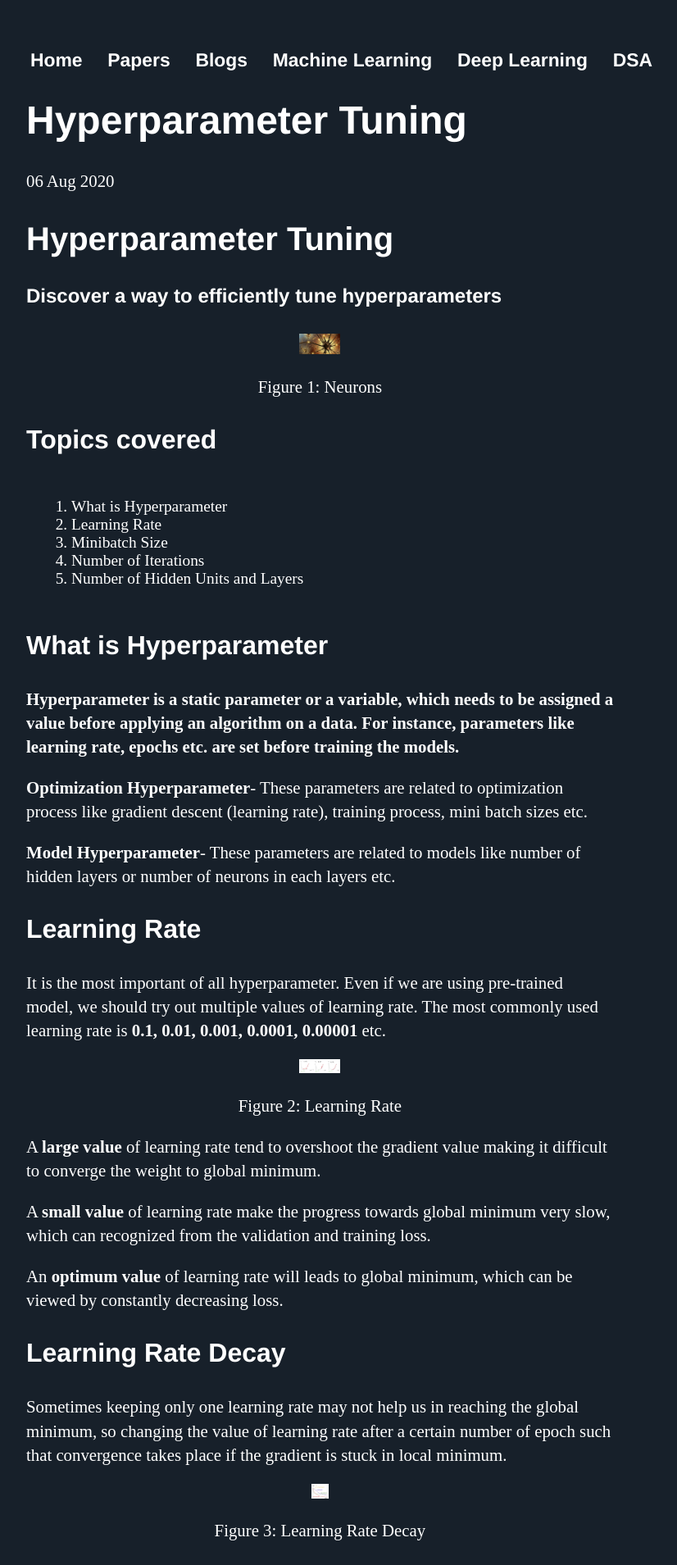
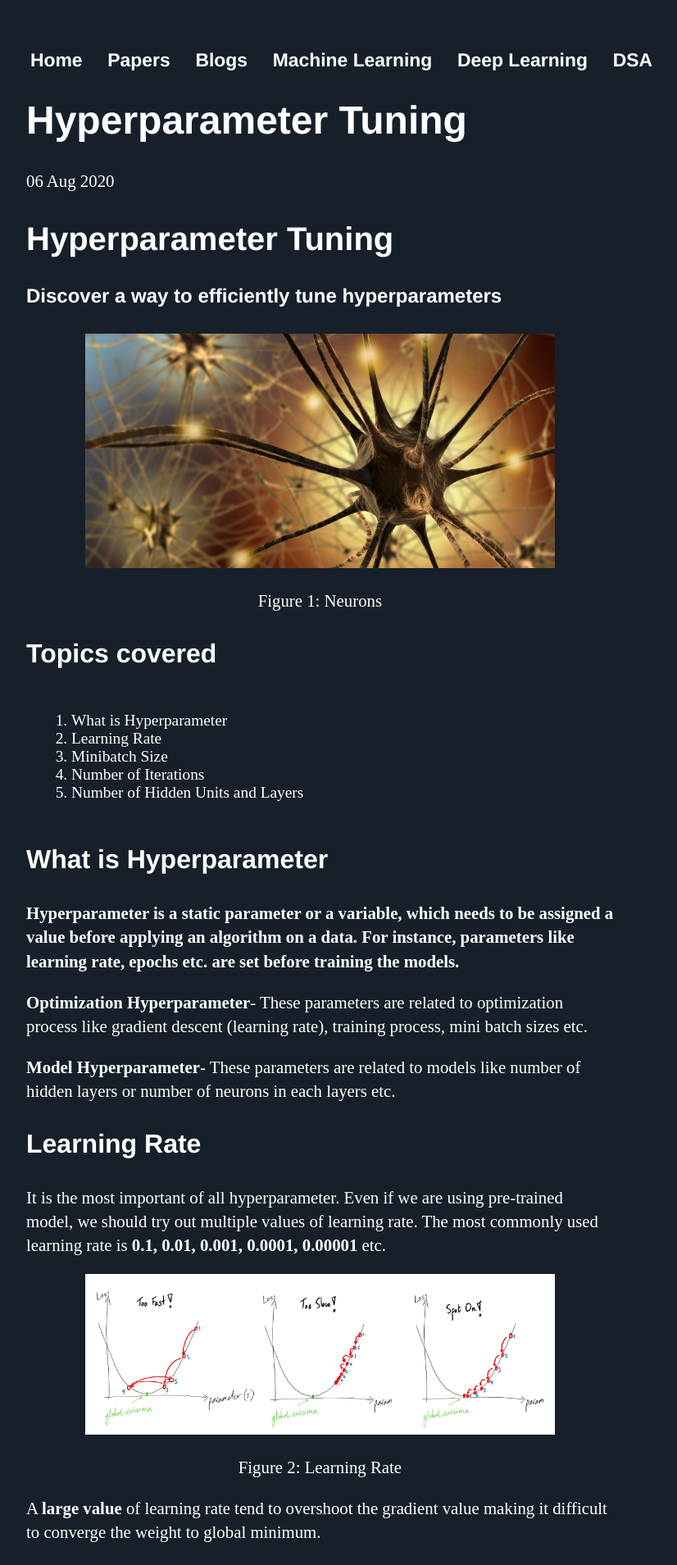
Before and after one commit to Mayurji/mayurji.github.io, a Jekyll site: the page built from _posts/2020-08-06-Hyperparameter.md, in a window 1280 px wide. Shown: the top 1909 px of the page at 82% size, without its empty margins (160-986 px from the left). Built offline with Jekyll 4.4.1, drawn with Linux system fonts in a browser that asks for light colours; comment, search, counter and statistics services are not loaded.

Commit message:
Update 2020-08-06-Hyperparameter.md

```diff
--- a/_posts/2020-08-06-Hyperparameter.md
+++ b/_posts/2020-08-06-Hyperparameter.md
@@ -11,7 +11,7 @@
 #### Discover a way to efficiently tune hyperparameters
 
 <center>
-<img src="{{site.url}}/assets/images/Hyperparameter/hyperparameter.jpg" style="zoom: 5%; background-color:#DCDCDC;" /><br>
+<img src="{{site.url}}/assets/images/Hyperparameter/hyperparameter.jpg" style="zoom: 5%; background-color:#DCDCDC;"  width="80%" height=auto/><br>
 <p>Figure 1: Neurons</p>
 </center>
 
@@ -37,7 +37,7 @@
 It is the most important of all hyperparameter. Even if we are using pre-trained model, we should try out multiple values of learning rate. The most commonly used learning rate is **0.1, 0.01, 0.001, 0.0001, 0.00001** etc.
 
 <center>
-<img src="{{site.url}}/assets/images/Hyperparameter/learning_rate.png" style="zoom: 5%; background-color:#DCDCDC;" /><br>
+<img src="{{site.url}}/assets/images/Hyperparameter/learning_rate.png" style="zoom: 5%; background-color:#DCDCDC;"  width="80%" height=auto/><br>
 <p>Figure 2: Learning Rate</p>
 </center>
 
@@ -52,7 +52,7 @@
 Sometimes keeping only one learning rate may not help us in reaching the global minimum, so changing the value of learning rate after a certain number of epoch such that convergence takes place if the gradient is stuck in local minimum.
 
 <center>
-<img src="{{site.url}}/assets/images/Hyperparameter/learning_rate_decay.png" style="zoom: 5%; background-color:#DCDCDC;" /><br>
+<img src="{{site.url}}/assets/images/Hyperparameter/learning_rate_decay.png" style="zoom: 5%; background-color:#DCDCDC;"  width="80%" height=auto/><br>
 <p>Figure 3: Learning Rate Decay</p>
 </center>
 
@@ -76,7 +76,7 @@
 If we keep Minibatch size = 1, then the weights are updated for every record after backpropagation. It is called as Stochastic Batch Gradient Descent.
 
 <center>
-<img src="{{site.url}}/assets/images/Hyperparameter/minibatch.png" style="zoom: 5%; background-color:#DCDCDC;" /><br>
+<img src="{{site.url}}/assets/images/Hyperparameter/minibatch.png" style="zoom: 5%; background-color:#DCDCDC;"  width="80%" height=auto/><br>
 <p>Figure 4: Minibatch</p>
 </center>
 
@@ -96,7 +96,7 @@
 The number of iteration or epoch can decided based on the validation error, as long as validation error keeps decreasing we can assume that our model is learning and updating the weights positively. There is a technique called as early stopping which helps in determining the no. of iterations.
 
 <center>
-<img src="{{site.url}}/assets/images/Hyperparameter/iterations.png" style="zoom: 5%; background-color:#DCDCDC;" /><br>
+<img src="{{site.url}}/assets/images/Hyperparameter/iterations.png" style="zoom: 5%; background-color:#DCDCDC;"  width="80%" height=auto/><br>
 <p>Figure 5: Iterations</p>
 </center>
 
```
